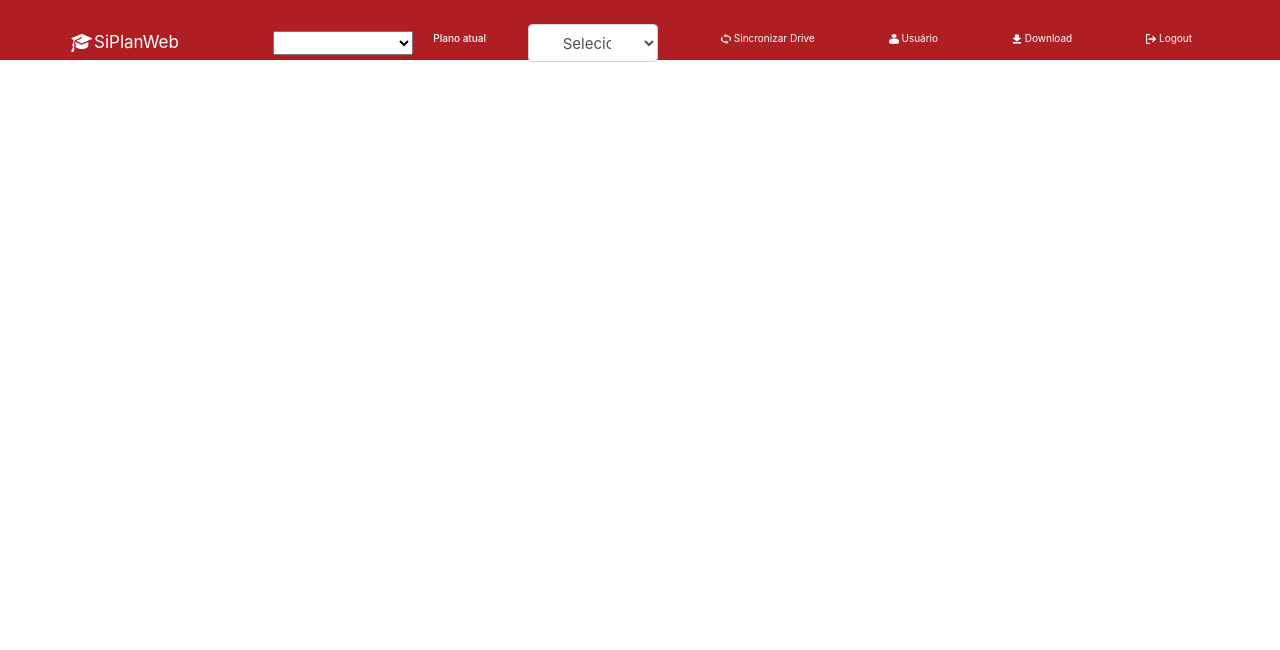
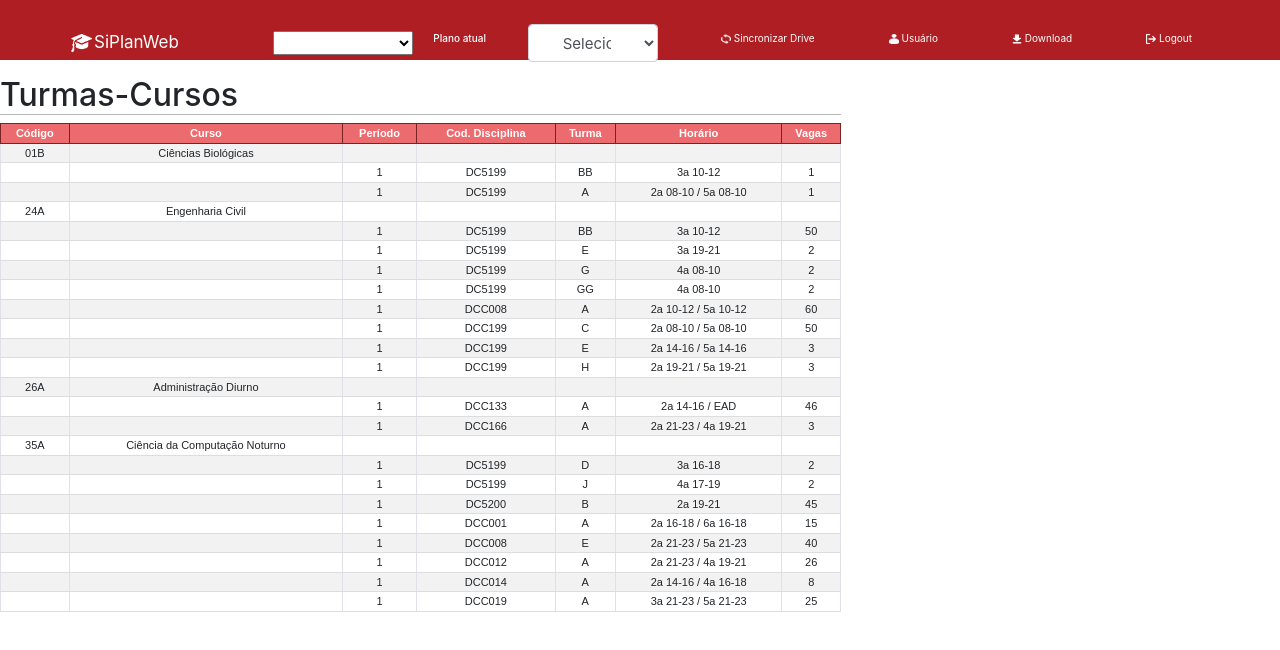
Before and after one commit to taissaxl/SiPlanWeb---Pratica, a Vue app: page / in a window 1280 px wide. Shown: the top 650 px of the page. Built offline with nearby package versions, Linux system fonts and the light colour scheme; what vue2-filters would draw is missing.

Commit message:
Adiciona página Turmas-Cursos

```diff
--- a/src/components/AppTurmasCursos.vue
+++ b/src/components/AppTurmasCursos.vue
@@ -1,5 +1,266 @@
 <template>
-  <div></div>
+  <div>
+    <div class="mt-3" style="width: 841px; height: 871px;">
+      <h2 style="border-bottom: 1px solid #21252954;">Turmas-Cursos</h2>
+      <table class="table table-bordered table-striped">
+        <thead>
+          <tr style="background-color: #ec6b6f; color: white; font-weight: bold;">
+            <th>Código</th>
+            <th>Curso</th>
+            <th>Período</th>
+            <th>Cod. Disciplina</th>
+            <th>Turma</th>
+            <th>Horário</th>
+            <th>Vagas</th>
+            </tr>
+        </thead>
+
+        <tbody>
+          <tr>
+            <td>01B</td>
+            <td>Ciências Biológicas</td>
+            <td> </td>
+            <td> </td>
+            <td> </td>
+            <td> </td>
+            <td> </td>
+          </tr>
+
+          <tr>
+            <td> </td>
+            <td> </td>
+            <td>1</td>
+            <td>DC5199</td>
+            <td>BB</td>
+            <td>3a 10-12</td>
+            <td>1</td>
+          </tr>
+
+          <tr>
+            <td> </td>
+            <td> </td>
+            <td>1</td>
+            <td>DC5199</td>
+            <td>A</td>
+            <td>2a 08-10 / 5a 08-10</td>
+            <td>1</td>
+          </tr>
+
+          <tr>
+            <td>24A</td>
+            <td>Engenharia Civil</td>
+            <td> </td>
+            <td> </td>
+            <td> </td>
+            <td> </td>
+            <td> </td>
+          </tr>
+
+          <tr>
+            <td> </td>
+            <td> </td>
+            <td>1</td>
+            <td>DC5199</td>
+            <td>BB</td>
+            <td>3a 10-12</td>
+            <td>50</td>
+          </tr>
+
+          <tr>
+            <td> </td>
+            <td> </td>
+            <td>1</td>
+            <td>DC5199</td>
+            <td>E</td>
+            <td>3a 19-21</td>
+            <td>2</td>
+          </tr>
+
+          <tr>
+            <td> </td>
+            <td> </td>
+            <td>1</td>
+            <td>DC5199</td>
+            <td>G</td>
+            <td>4a 08-10</td>
+            <td>2</td>
+          </tr>
+
+          <tr>
+            <td> </td>
+            <td> </td>
+            <td>1</td>
+            <td>DC5199</td>
+            <td>GG</td>
+            <td>4a 08-10</td>
+            <td>2</td>
+          </tr>
+
+          <tr>
+            <td> </td>
+            <td> </td>
+            <td>1</td>
+            <td>DCC008</td>
+            <td>A</td>
+            <td>2a 10-12 / 5a 10-12</td>
+            <td>60</td>
+          </tr>
+
+          <tr>
+            <td> </td>
+            <td> </td>
+            <td>1</td>
+            <td>DCC199</td>
+            <td>C</td>
+            <td>2a 08-10 / 5a 08-10</td>
+            <td>50</td>
+          </tr>
+
+          <tr>
+            <td> </td>
+            <td> </td>
+            <td>1</td>
+            <td>DCC199</td>
+            <td>E</td>
+            <td>2a 14-16 / 5a 14-16</td>
+            <td>3</td>
+          </tr>
+
+          <tr>
+            <td> </td>
+            <td> </td>
+            <td>1</td>
+            <td>DCC199</td>
+            <td>H</td>
+            <td>2a 19-21 / 5a 19-21</td>
+            <td>3</td>
+          </tr>
+
+          <tr>
+            <td>26A</td>
+            <td>Administração Diurno</td>
+            <td> </td>
+            <td> </td>
+            <td> </td>
+            <td> </td>
+            <td> </td>
+          </tr>
+
+          <tr>
+            <td> </td>
+            <td> </td>
+            <td>1</td>
+            <td>DCC133</td>
+            <td>A</td>
+            <td>2a 14-16 / EAD</td>
+            <td>46</td>
+          </tr>
+
+          <tr>
+            <td> </td>
+            <td> </td>
+            <td>1</td>
+            <td>DCC166</td>
+            <td>A</td>
+            <td>2a 21-23 / 4a 19-21</td>
+            <td>3</td>
+          </tr>
+
+          <tr>
+            <td>35A</td>
+            <td>Ciência da Computação Noturno</td>
+            <td> </td>
+            <td> </td>
+            <td> </td>
+            <td> </td>
+            <td> </td>
+          </tr>
+
+          <tr>
+            <td> </td>
+            <td> </td>
+            <td>1</td>
+            <td>DC5199</td>
+            <td>D</td>
+            <td>3a 16-18</td>
+            <td>2</td>
+          </tr>
+
+          <tr>
+            <td> </td>
+            <td> </td>
+            <td>1</td>
+            <td>DC5199</td>
+            <td>J</td>
+            <td>4a 17-19</td>
+            <td>2</td>
+          </tr>
+
+          <tr>
+            <td> </td>
+            <td> </td>
+            <td>1</td>
+            <td>DC5200</td>
+            <td>B</td>
+            <td>2a 19-21</td>
+            <td>45</td>
+          </tr>
+
+          <tr>
+            <td> </td>
+            <td> </td>
+            <td>1</td>
+            <td>DCC001</td>
+            <td>A</td>
+            <td>2a 16-18 / 6a 16-18</td>
+            <td>15</td>
+          </tr>
+
+          <tr>
+            <td> </td>
+            <td> </td>
+            <td>1</td>
+            <td>DCC008</td>
+            <td>E</td>
+            <td>2a 21-23 / 5a 21-23</td>
+            <td>40</td>
+          </tr>
+
+          <tr>
+            <td> </td>
+            <td> </td>
+            <td>1</td>
+            <td>DCC012</td>
+            <td>A</td>
+            <td>2a 21-23 / 4a 19-21</td>
+            <td>26</td>
+          </tr>
+
+          <tr>
+            <td> </td>
+            <td> </td>
+            <td>1</td>
+            <td>DCC014</td>
+            <td>A</td>
+            <td>2a 14-16 / 4a 16-18</td>
+            <td>8</td>
+          </tr>
+
+          <tr>
+            <td> </td>
+            <td> </td>
+            <td>1</td>
+            <td>DCC019</td>
+            <td>A</td>
+            <td>3a 21-23 / 5a 21-23</td>
+            <td>25</td>
+          </tr>
+
+        </tbody>
+
+      </table>
+    </div>
+  </div>
 </template>
 
 <script>
@@ -19,8 +280,8 @@ export default {
 }
 
 .table th, .table td {
-  padding: 8px;
-  text-align: left;
+  padding: 1px;
+  text-align: center;
   border-bottom: 1px solid #ddd;
 }
 
@@ -53,4 +314,9 @@ export default {
 .card, option, select {
   font-size: 12px;
 }
+
+.table tbody tr:hover {
+  background-color: #d5cfcf;
+}
+
 </style>
```
